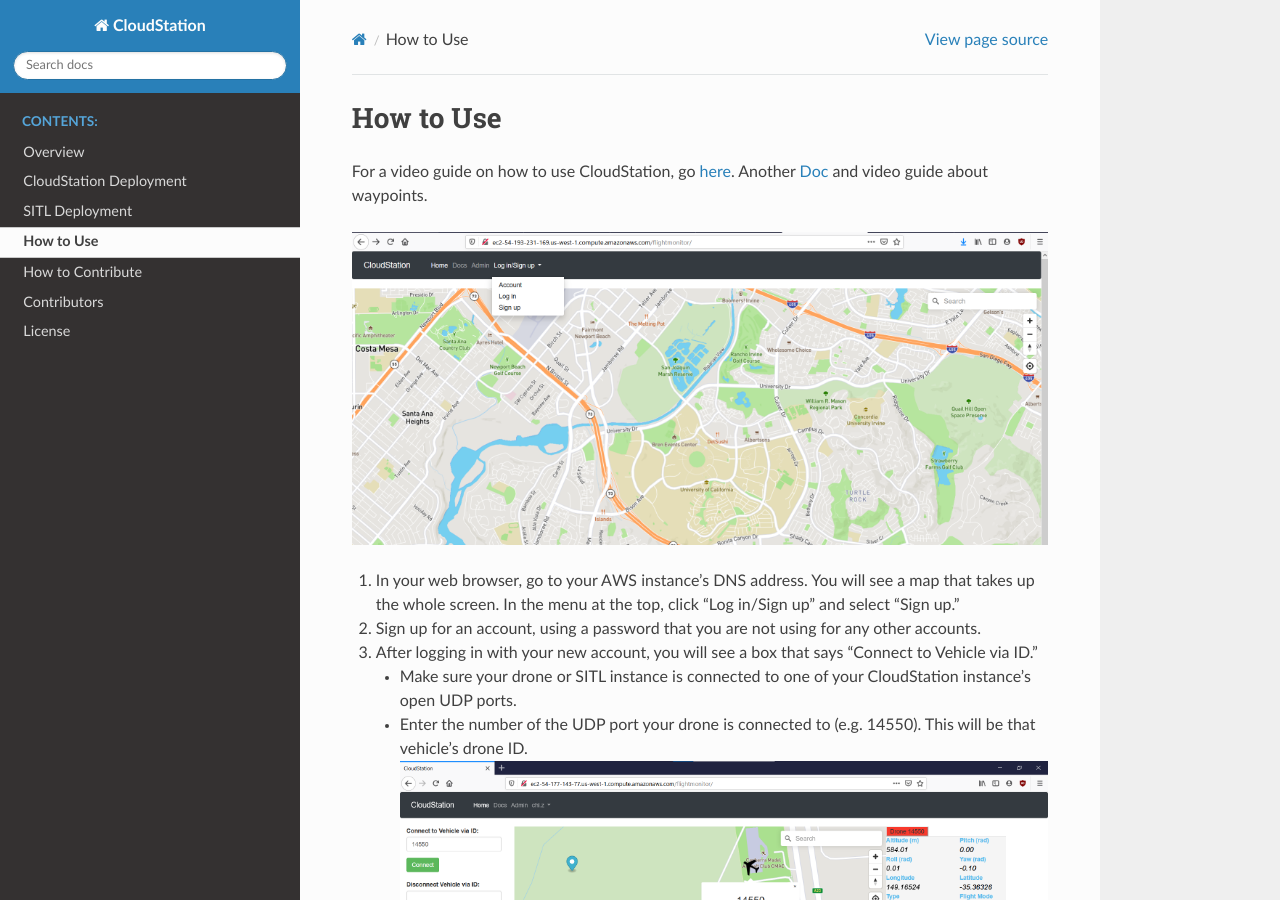
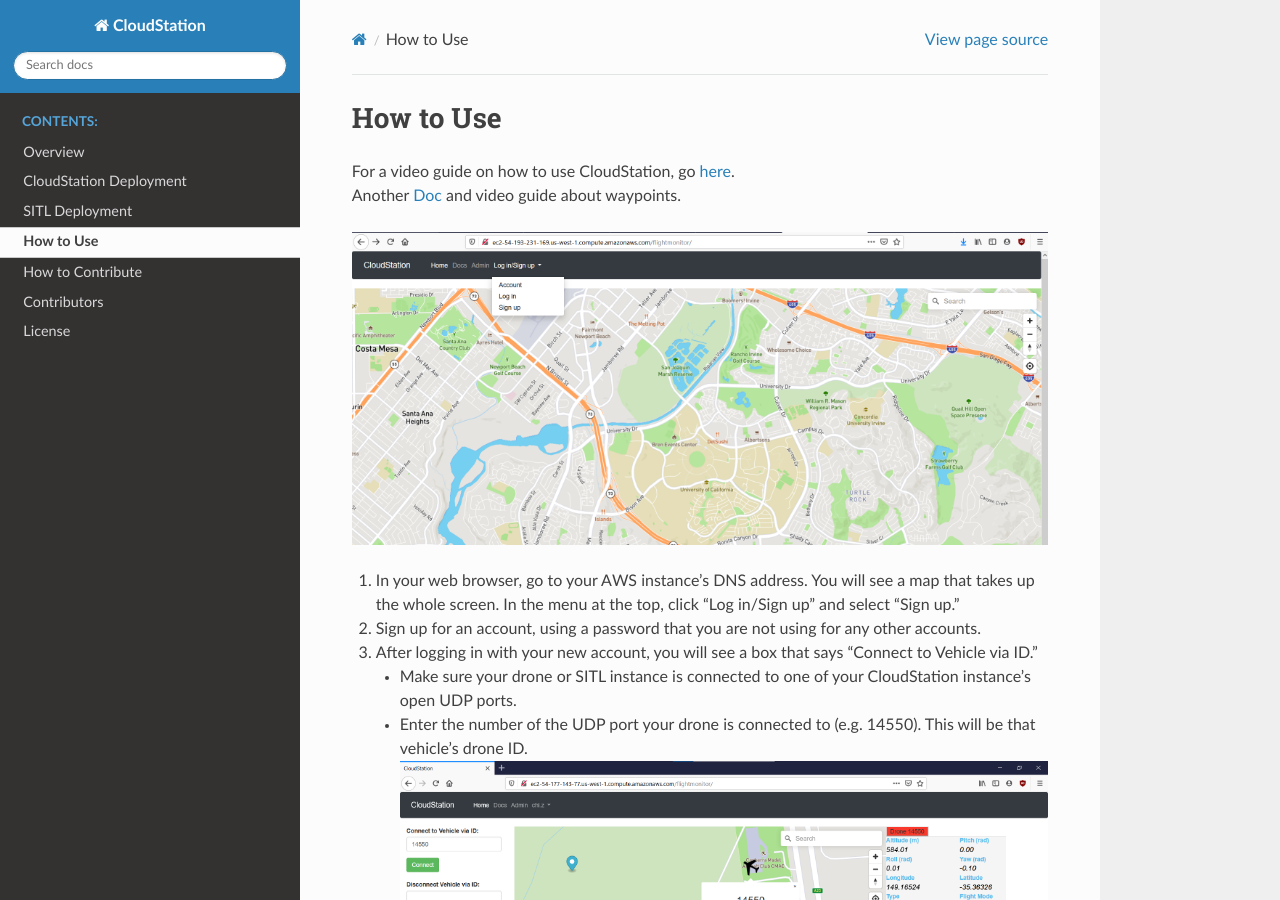
Before and after one commit to CloudStationTeam/docs, a Sphinx documentation site: the page built from source/howtouse.md, in a window 1280 px wide and 900 px high. Built offline with Sphinx 7.4.7 and the Read the Docs theme 2.0.0, drawn with Linux system fonts in a browser that asks for light colours.

```diff
--- a/source/howtouse.md
+++ b/source/howtouse.md
@@ -1,5 +1,5 @@
 # How to Use
-For a video guide on how to use CloudStation, go [here](https://youtu.be/PB6MMZeGsj8).
+For a video guide on how to use CloudStation, go [here](https://youtu.be/PB6MMZeGsj8). \
 Another [Doc](./waypoints.md) and video guide about waypoints.
 
 ![CloudStation before logging in](images/cloudstation-first-access.png "CloudStation site screenshot when first accessed")
```
